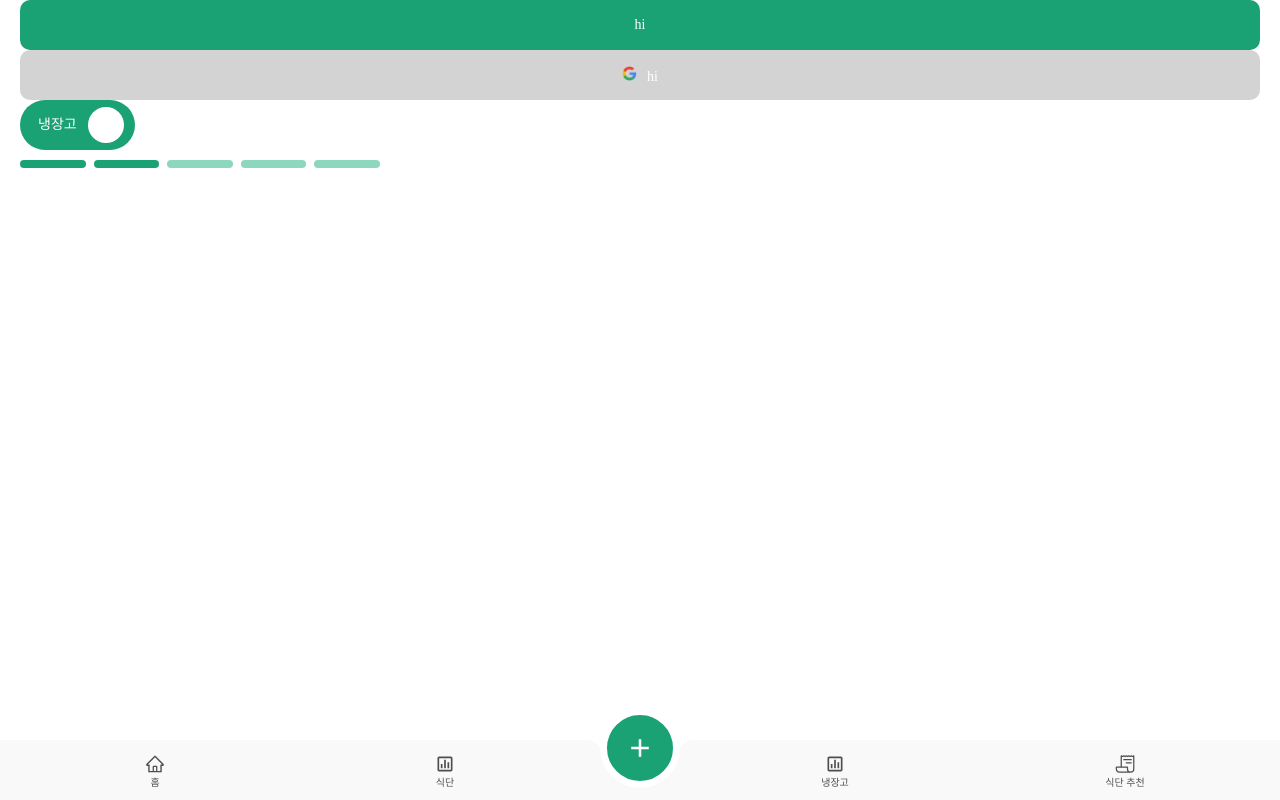
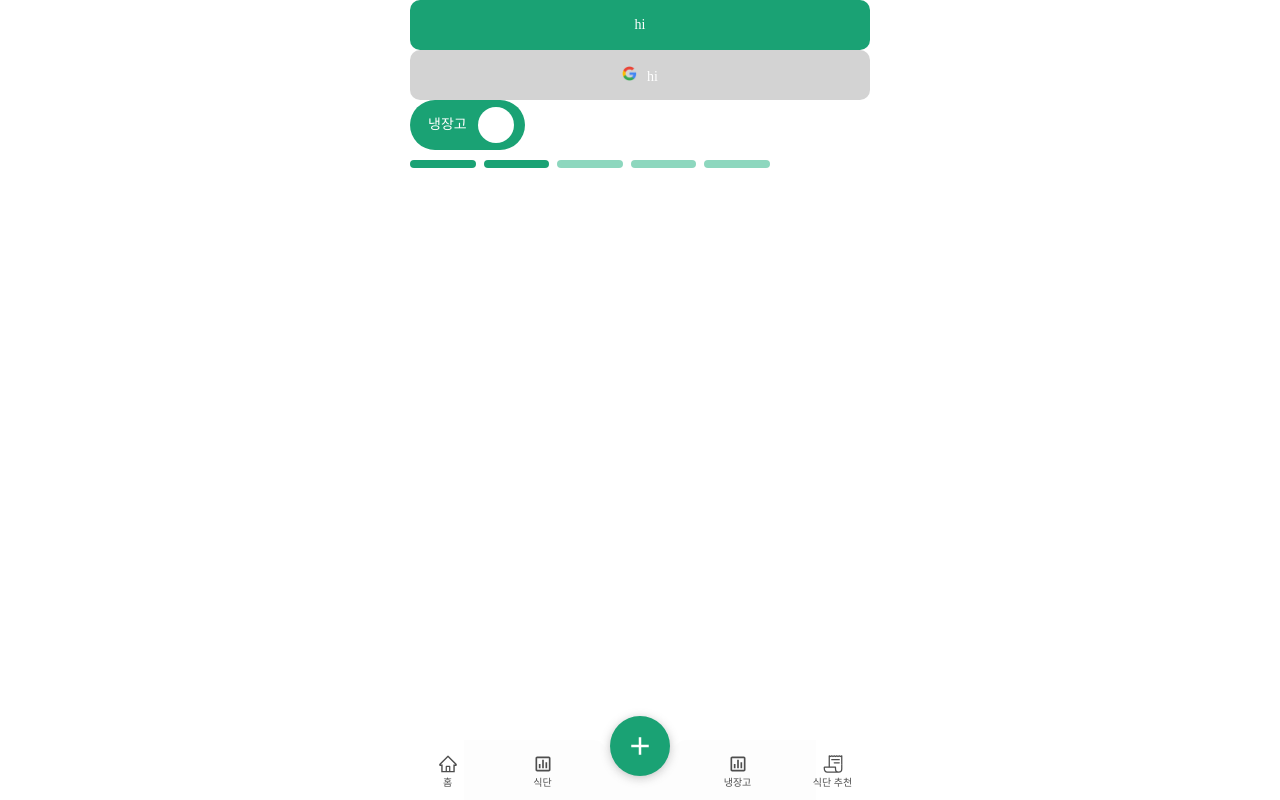
Before and after one commit to signalman/Foody, a React (Create React App) app in the folder frontend/foody/: page /dev in a window 1280 px wide. Built offline with nearby package versions, Linux system fonts and the light colour scheme; a web font is replaced by a local one.

Commit message:
style: 탭바 css 수정, tabber-bg image로 변경

```diff
--- a/frontend/foody/src/components/organism/Tabbar/Tabbar.scss
+++ b/frontend/foody/src/components/organism/Tabbar/Tabbar.scss
@@ -4,10 +4,12 @@
 .tabbar-container {
 	position: fixed;
 	bottom: 0;
-	left: 0;
+	left: 50%;
+	transform: translateX(-50%);
 	width: 100%;
+	max-width: 500px;
 	height: 60px;
-	background-color: var.$tabbar-bg;
+	background-color: transparent;
 
 	ul {
 		position: relative;
@@ -15,6 +17,28 @@
 		height: 100%;
 		padding: 0 10px;
 		@include f.flex(row, start, center);
+		background-image: url('../../../assets/images/tabbar-bg.png');
+		background-position: center;
+		background-size: contain;
+		background-repeat: no-repeat;
+
+		&::after,
+		&::before {
+			content: '';
+			position: absolute;
+			top: 0;
+			z-index: -1;
+			width: 20%;
+			height: 100%;
+			display: block;
+			background-color: white;
+		}
+		&::after {
+			right: 0;
+		}
+		&::before {
+			left: 0;
+		}
 
 		li {
 			flex: 1;
@@ -26,31 +50,31 @@
 			top: 0;
 			left: 50%;
 			transform: translate(-50%, -40%);
-			border: 7px solid var.$white;
-			width: 80px;
-			height: 80px;
+			width: 60px;
+			height: 60px;
 			border-radius: 50px;
 			background-color: var.$primary-green-500;
+			box-shadow: 0px 2px 10px rgba(99, 99, 99, 0.4);
 
-			&::before,
-			&::after {
-				content: '';
-				position: absolute;
-				top: 37%;
-				width: 20px;
-				height: 30px;
-				background: transparent;
-			}
-			&::before {
-				left: -24px;
-				border-top-right-radius: 20px;
-				box-shadow: 2px -15px 0 0 var.$white;
-			}
-			&::after {
-				right: -24px;
-				border-top-left-radius: 20px;
-				box-shadow: -2px -15px 0 0 var.$white;
-			}
+			// &::before,
+			// &::after {
+			// 	content: '';
+			// 	position: absolute;
+			// 	top: 37%;
+			// 	width: 20px;
+			// 	height: 30px;
+			// 	background: transparent;
+			// }
+			// &::before {
+			// 	left: -24px;
+			// 	border-top-right-radius: 20px;
+			// 	box-shadow: 2px -15px 0 0 var.$white;
+			// }
+			// &::after {
+			// 	right: -24px;
+			// 	border-top-left-radius: 20px;
+			// 	box-shadow: -2px -15px 0 0 var.$white;
+			// }
 
 			.plus-icon {
 				color: var.$white;
--- a/frontend/foody/src/components/template/DevTemplate/DevTemplate.scss
+++ b/frontend/foody/src/components/template/DevTemplate/DevTemplate.scss
@@ -11,14 +11,6 @@
 		margin-bottom: 10px;
 	}
 }
-.tabbar-container {
-	position: fixed;
-	bottom: 0;
-	left: 0;
-	width: 100%;
-	height: 80px;
-	background-color: rgb(254, 255, 172);
-}
 
 .content-default-container {
 	margin-bottom: 30px;
--- a/frontend/foody/src/styles/base/_common.scss
+++ b/frontend/foody/src/styles/base/_common.scss
@@ -59,3 +59,8 @@ h4 {
 .p4 {
 	font-size: var.$p4;
 }
+
+#root {
+	max-width: 500px;
+	margin: 0 auto;
+}
```
Also changed, not shown: frontend/foody/src/assets/images/tabbar-bg.png (added), 1 other file (tests, documents, lock files or other folders).
